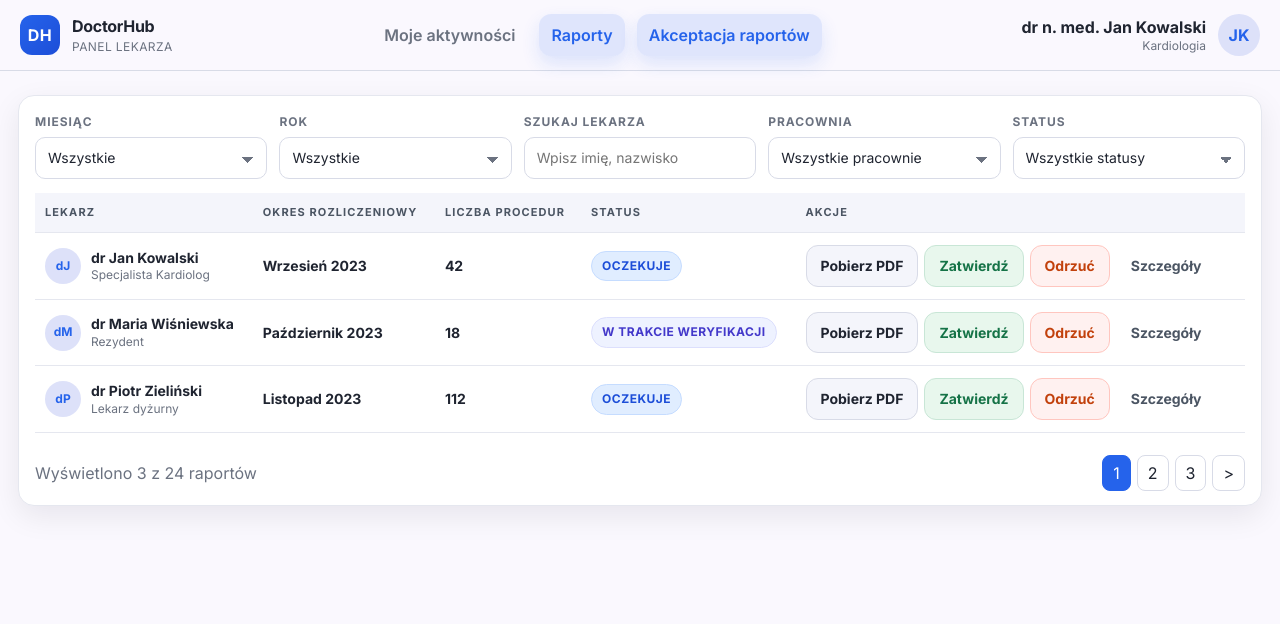
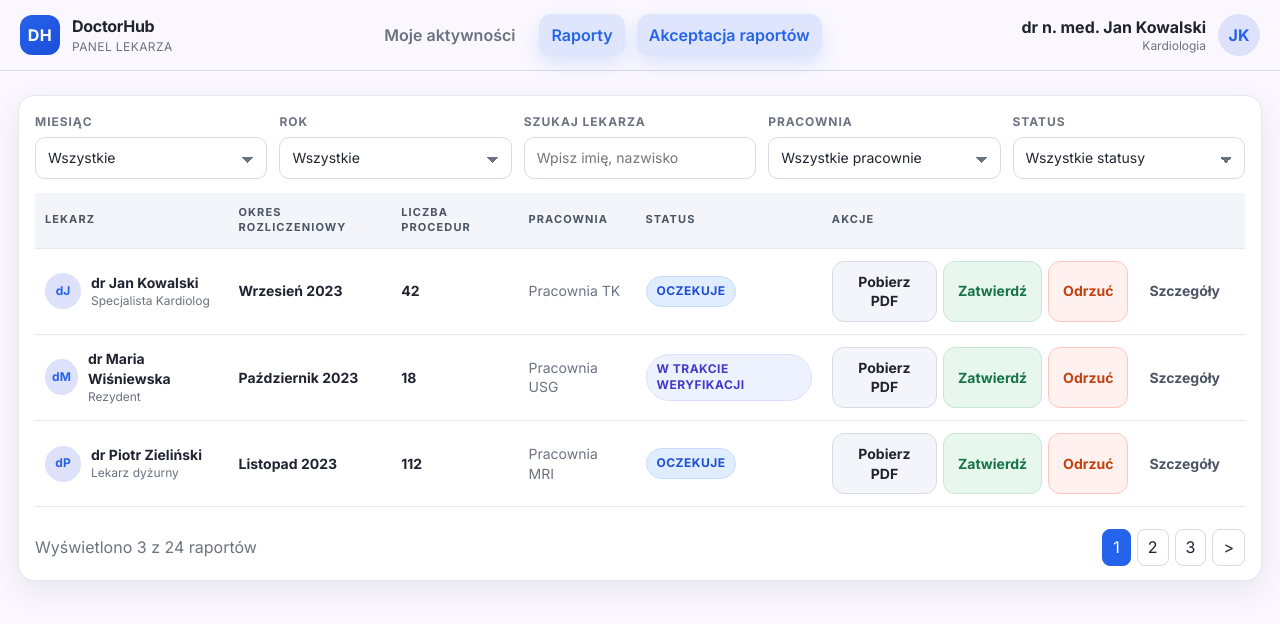
Before and after one commit to MacSlep/DoctorHub, a React (Vite) app in the folder frontend/: page /raporty/akceptacja in a window 1280 px wide. Shown: the top 624 px of the page. Built offline with nearby package versions, Linux system fonts and the light colour scheme.

Commit message:
Add lab to table

```diff
--- a/frontend/src/pages/ReportsApprovalPage.jsx
+++ b/frontend/src/pages/ReportsApprovalPage.jsx
@@ -6,6 +6,7 @@ const rows = [
     role: 'Specjalista Kardiolog',
     period: 'Wrzesień 2023',
     proceduresCount: 42,
+    lab: 'Pracownia TK',
     status: 'pending',
   },
   {
@@ -13,6 +14,7 @@ const rows = [
     role: 'Rezydent',
     period: 'Październik 2023',
     proceduresCount: 18,
+    lab: 'Pracownia USG',
     status: 'review',
   },
   {
@@ -20,6 +22,7 @@ const rows = [
     role: 'Lekarz dyżurny',
     period: 'Listopad 2023',
     proceduresCount: 112,
+    lab: 'Pracownia MRI',
     status: 'pending',
   },
 ]
@@ -128,6 +131,7 @@ function ReportsApprovalPage() {
                 <th>Lekarz</th>
                 <th>Okres rozliczeniowy</th>
                 <th className="text-center">Liczba procedur</th>
+                <th>Pracownia</th>
                 <th>Status</th>
                 <th className="text-right">Akcje</th>
               </tr>
@@ -152,6 +156,7 @@ function ReportsApprovalPage() {
                   </td>
                   <td className="strong">{row.period}</td>
                   <td className="text-center strong">{row.proceduresCount}</td>
+                  <td className="muted">{row.lab}</td>
                   <td>
                     <span className={`badge status-${row.status}`}>
                       {statusLabel[row.status]}
```
